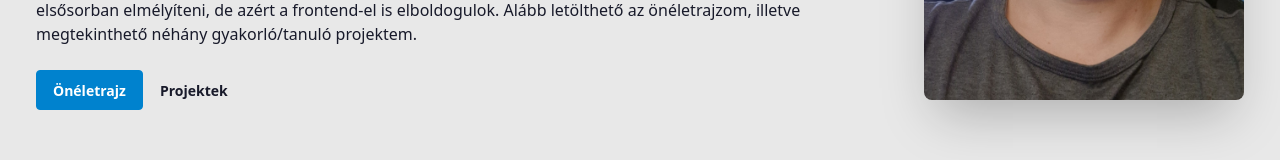
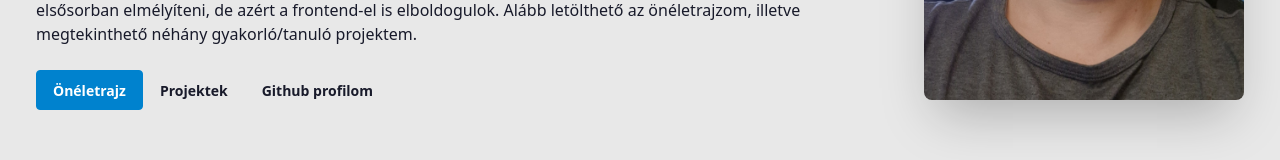
Before and after one commit to Dazannah/portfolio-vue, a Vue app in the folder frontend/: page / in a window 1280 px wide. Shown: the part 578-738 px from the top of the page. Built offline with nearby package versions, Linux system fonts and the light colour scheme.

Commit message:
added github profile link

```diff
--- a/frontend/src/components/Hero.vue
+++ b/frontend/src/components/Hero.vue
@@ -23,6 +23,9 @@
 
         <a href="/cv.pdf" target="_blank"><button class="btn btn-primary">Önéletrajz</button></a>
         <a href="#projects"><button class="btn">Projektek</button></a>
+        <a href="https://github.com/Dazannah" target="_blank"
+          ><button class="btn">Github profilom</button></a
+        >
       </div>
     </div>
   </div>
```
